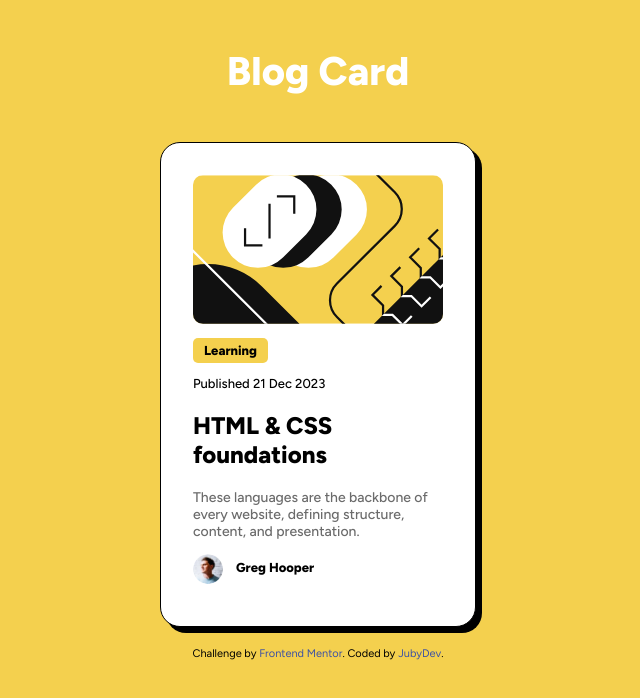
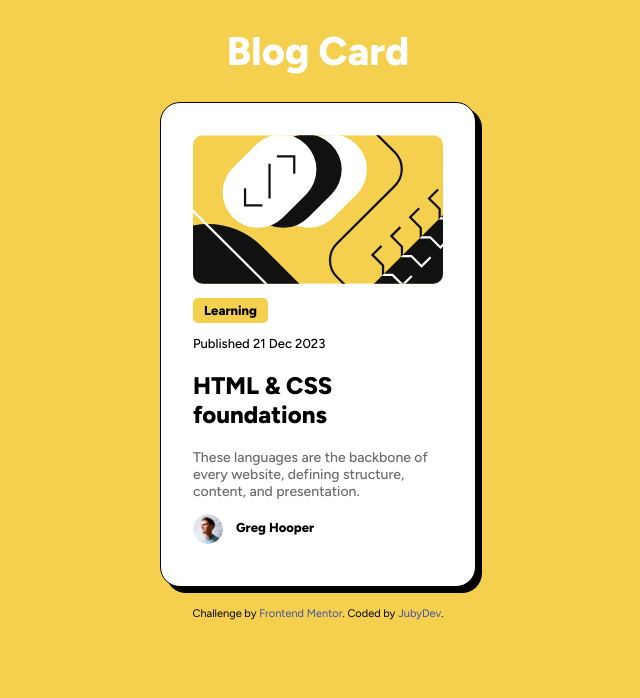
Before and after one commit to Mrsaucejunior/Blog-card, a plain HTML site: page index.html in a window 1280 px wide. Shown: the whole page, without its empty margins (322-962 px from the left). Drawn offline with Linux system fonts and the light colour scheme.

Commit message:
Update style.css

```diff
--- a/style.css
+++ b/style.css
@@ -9,7 +9,7 @@ body {
 header h1 {
     color: white;
     text-align: center;
-    padding: 1.25rem 0;
+/*     padding: 1.25rem 0;  */
     font-weight: 800;
 }
 
```
